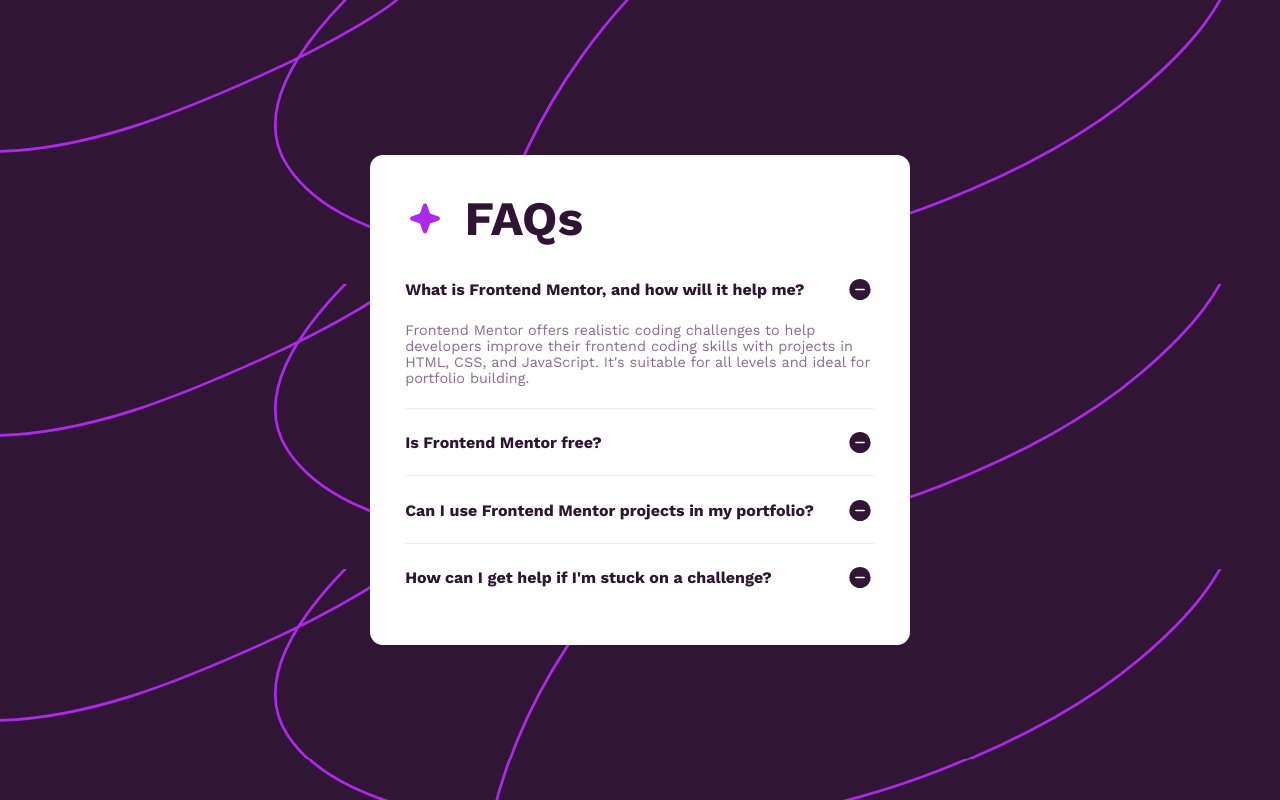
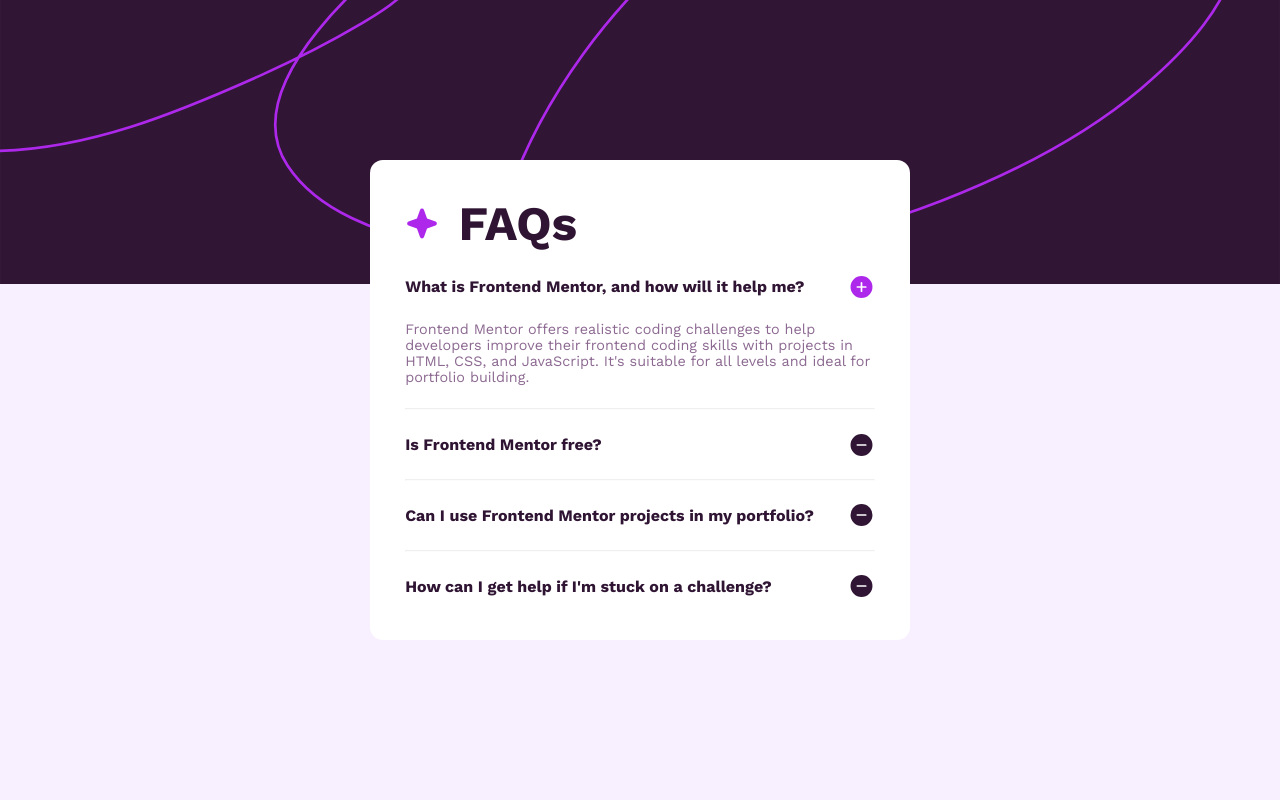
Before and after one commit to jpetterson88/frontendMentor, a plain HTML site: page faq-accordion-main/index.html in a window 1280 px wide. Both pictures are taken after a click on the element "What is Frontend Mentor, and how will it help me?". Drawn offline with Linux system fonts and the light colour scheme.

Commit message:
updates in javascript for faq project

```diff
--- a/faq-accordion-main/css/style.css
+++ b/faq-accordion-main/css/style.css
@@ -12,13 +12,14 @@
 :root {
   --white: hsl(0, 0%, 100%);
   --light-pink: hsl(275, 100%, 97%);
+  --pink: hsl(281, 83%, 54%);
   --grayish-purple: hsl(292, 16%, 49%);
   --dark-purple: hsl(292, 42%, 14%);
 }
 
 body {
   min-height: 100vh;
-  background: var(--light-pink) url("../assets/images/background-pattern-desktop.svg");
+  background: var(--light-pink) url("../assets/images/background-pattern-desktop.svg") no-repeat;
   background-size: 100%;
   font-family: "Work Sans", sans-serif;
 
@@ -32,7 +33,7 @@ main {
   flex-basis: 540px;
   min-height: 480px;
   margin: 1.5rem;
-  padding: 2.2rem;
+  padding: 2.2rem 2.2rem 1.3rem 2.2rem;
   border-radius: 13px;
 
   display: flex;
@@ -52,16 +53,15 @@ h1, h2 {
 h1 {
   font-size: 3rem;
   justify-content: start;
-  margin-bottom: 0.6rem;
 }
 
-h1 svg {
+h1 img {
   margin-right: 1.2rem;
   height: 35px;
 }
 
-svg {
-  height: 27px;
+img {
+  height: 28px;
 }
 
 h2 {
@@ -70,8 +70,8 @@ h2 {
   cursor: pointer;
 }
 
-h2:last-child {
-  padding-bottom: 0;
+h2:hover {
+  color: var(--pink);
 }
 
 p {
@@ -82,7 +82,7 @@ p {
 }
 
 p:last-child {
-  padding-bottom: 0;
+  padding-bottom: 0.8rem;
 }
 
 hr {
--- a/faq-accordion-main/index.html
+++ b/faq-accordion-main/index.html
@@ -13,18 +13,12 @@
 <body>
   <main>
     <h1>
-      <svg xmlns="http://www.w3.org/2000/svg" width="40" height="41" fill="none" viewBox="0 0 40 41">
-        <path fill="#AD28EB"
-          d="M37.5 20.5a2.467 2.467 0 0 1-1.64 2.344l-9.913 3.604-3.603 9.911a2.5 2.5 0 0 1-4.688 0l-3.604-9.922-9.911-3.593a2.5 2.5 0 0 1 0-4.688l9.921-3.604 3.594-9.911a2.5 2.5 0 0 1 4.688 0l3.604 9.921 9.911 3.594A2.467 2.467 0 0 1 37.5 20.5Z" />
-      </svg>
+      <img src="./assets/images/icon-star.svg" alt="star icon">
       FAQs
     </h1>
     <h2>
       What is Frontend Mentor, and how will it help me?
-      <svg xmlns="http://www.w3.org/2000/svg" width="30" height="31" fill="none" viewBox="0 0 30 31">
-        <path fill="#301534"
-          d="M15 3.313A12.187 12.187 0 1 0 27.188 15.5 12.2 12.2 0 0 0 15 3.312Zm4.688 13.124h-9.375a.938.938 0 0 1 0-1.875h9.374a.938.938 0 0 1 0 1.876Z" />
-      </svg>
+      <img src="./assets/images/icon-minus.svg" alt="minus icon">
     </h2>
     <p>
       Frontend Mentor offers realistic coding challenges to help developers
@@ -35,10 +29,7 @@
     <hr>
     <h2>
       Is Frontend Mentor free?
-      <svg xmlns="http://www.w3.org/2000/svg" width="30" height="31" fill="none" viewBox="0 0 30 31">
-        <path fill="#301534"
-          d="M15 3.313A12.187 12.187 0 1 0 27.188 15.5 12.2 12.2 0 0 0 15 3.312Zm4.688 13.124h-9.375a.938.938 0 0 1 0-1.875h9.374a.938.938 0 0 1 0 1.876Z" />
-      </svg>
+      <img src="./assets/images/icon-minus.svg" alt="minus icon">
     </h2>
     <p>
       Yes, Frontend Mentor offers both free and premium coding challenges,
@@ -48,10 +39,7 @@
     <hr>
     <h2>
       Can I use Frontend Mentor projects in my portfolio?
-      <svg xmlns="http://www.w3.org/2000/svg" width="30" height="31" fill="none" viewBox="0 0 30 31">
-        <path fill="#301534"
-          d="M15 3.313A12.187 12.187 0 1 0 27.188 15.5 12.2 12.2 0 0 0 15 3.312Zm4.688 13.124h-9.375a.938.938 0 0 1 0-1.875h9.374a.938.938 0 0 1 0 1.876Z" />
-      </svg>
+      <img src="./assets/images/icon-minus.svg" alt="minus icon">
     </h2>
     <p>
       Yes, you can use projects completed on Frontend Mentor in your
@@ -61,10 +49,7 @@
     <hr>
     <h2>
       How can I get help if I'm stuck on a challenge?
-      <svg xmlns="http://www.w3.org/2000/svg" width="30" height="31" fill="none" viewBox="0 0 30 31">
-        <path fill="#301534"
-          d="M15 3.313A12.187 12.187 0 1 0 27.188 15.5 12.2 12.2 0 0 0 15 3.312Zm4.688 13.124h-9.375a.938.938 0 0 1 0-1.875h9.374a.938.938 0 0 1 0 1.876Z" />
-      </svg>
+      <img src="./assets/images/icon-minus.svg" alt="minus icon">
     </h2>
     <p>
       The best place to get help is inside Frontend Mentor's Discord
--- a/faq-accordion-main/js/script.js
+++ b/faq-accordion-main/js/script.js
@@ -1,11 +1,15 @@
 const question = document.querySelectorAll("h2");
 const text = document.querySelectorAll("p");
-const image = document.querySelectorAll("svg");
-console.log(image);
+const image = document.querySelectorAll("img");
 
 question.forEach((item, index) => {
   item.addEventListener("click", () => {
     const toggleText = text[index].classList.toggle("newText");
     text[index].style.display = toggleText ? "inline" : "none";
+
+    const changeIcon = image[index + 1].classList.toggle("plusIcon");
+    image[index + 1].src = changeIcon
+      ? "./assets/images/icon-plus.svg"
+      : "./assets/images/icon-minus.svg";
   });
 });
```
